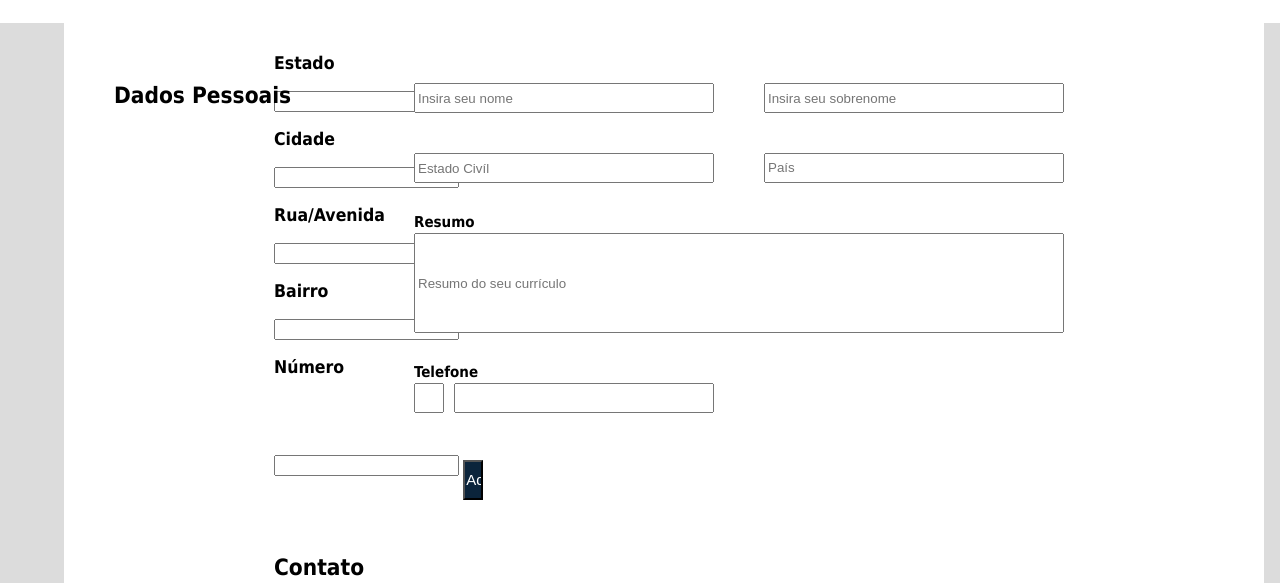
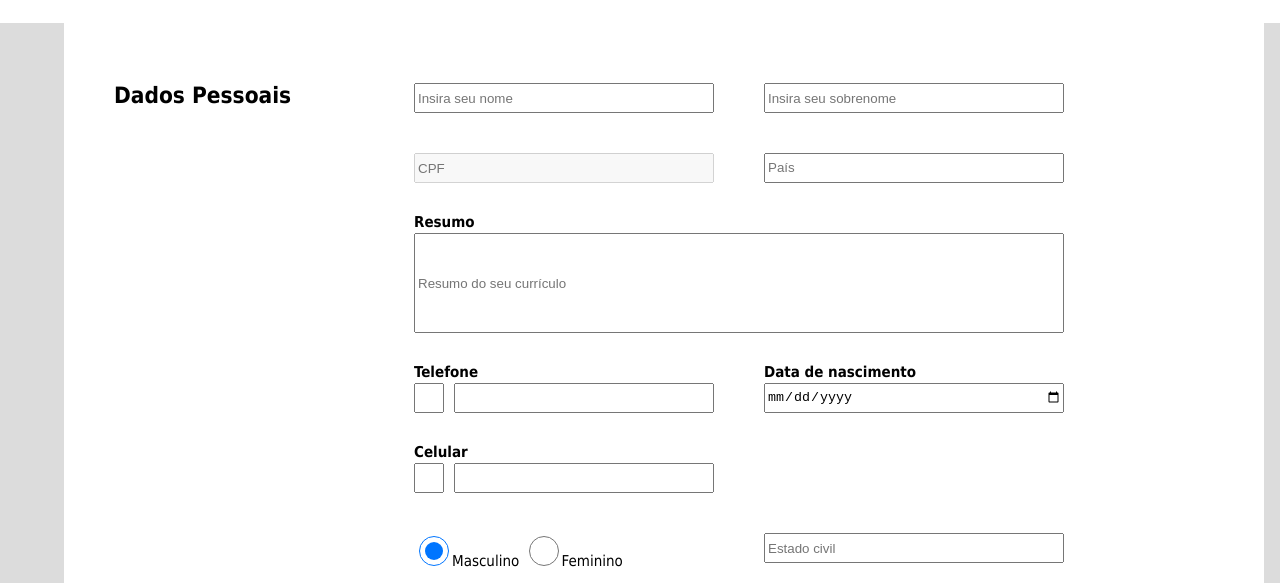
Before and after one commit to ViniciusSararoli/EasyJobs, a plain HTML site: page Curriculo/Index.html in a window 1280 px wide. Shown: the part 217-800 px from the top of the page. Drawn offline with Linux system fonts and the light colour scheme.

Commit message:
04-09-2020 22:36

```diff
--- a/Curriculo/Index.html
+++ b/Curriculo/Index.html
@@ -44,8 +44,8 @@
 				</datalist>
 		</div>
 
-		<div class="estadoCivil">
-			<input type="text" placeholder="Estado Civíl" name="estCivil">
+		<div class="cpf">
+			<input type="text" placeholder="CPF" name="cpf" maxlength="14" disabled="disabled">
 		</div>
 
 		<div class="resumo">
@@ -55,31 +55,51 @@
 
 		<div class="telefone">
 			<h1>Telefone</h1>
-			<input type="tel" name="ddd" id="ddd">
+			<input type="tel" name="dddTelefone" id="dddTelefone">
 			<input type="tel" name="numero" id="numero">
 		</div>
 
+		<div class="nascimento">
+			<h1>Data de nascimento</h1>
+			<input type="date" name="nascimento">
+		</div>
 
+
+		<div class="celular">
+			<h1>Celular</h1>
+			<input type="tel" name="dddCelular" id="dddCelular">
+			<input type="tel" name="celular" id="celular">
+		</div>
+
+
+		<div class="sexo">
+			<li>
+				<input type="radio" name="sexo" id="masculino" checked="checked">Masculino
+				<input type="radio" name="sexo" id="feminino">Feminino
+			</li>
+		</div>
+
+		<div class="estCivil">
+			<input list="estCivil" placeholder="Estado civil" name="estCivil">
+				<datalist id="estadoCivil">
+					<option value="Casado">
+					<option value="Ceparado">
+					<option value="Divorciado">
+					<option value="Solteiro">
+					<option value="Víudo">
+				</datalist>
+		</div>
 
 	<!--**********************************************************************-->
 
-		<div class="textbox">
-			<h3>Estado</h3>
-			<input type="text" placeholder="" name="">
 
-		<div class="textbox">
-			<h3>Cidade</h3>
-			<input type="text" placeholder="" name="">
 
-		<div class="textbox">
-			<h3>Rua/Avenida</h3>
-			<input type="text" placeholder="" name="">
 
-		<div class="textbox">
-			<h3>Bairro</h3>
-			<input type="text" placeholder="" name="">
 
-		<div class="textbox">
+
+
+
+	<!--	<div class="textbox">
 			<h3>Número</h3>
 			<input type="text" placeholder="" name="">
 
@@ -206,7 +226,7 @@
 
 		<div class="submit">
 			<input type="submit" value="Salvar">
-		</div>
+		</div> -->
 
 		</div>
 				<footer class="rodape"></footer>
--- a/Curriculo/Style.css
+++ b/Curriculo/Style.css
@@ -114,7 +114,7 @@ body {
 	left: 700;
 }
 
-.estadoCivil input{
+.cpf input{
 	float: left;
 	width:300px;
 	height:30px;
@@ -146,8 +146,7 @@ left: 350;
 	top: 400;
 	left: 350;
 }
-
-.telefone input#ddd{
+.telefone input#dddTelefone{
 	float: left;
 	width:30;
 	height:30;
@@ -155,7 +154,6 @@ left: 350;
 	top:430;
 	left: 350;
 }
-
 .telefone input#numero{
 	float: left;
 	width:260;
@@ -163,6 +161,62 @@ left: 350;
 	position: absolute;
 	top:430;
 	left: 390;
+}
+
+.celular h1{
+	font-size: 15;
+	position: absolute;
+	top: 480;
+	left: 350;
+}
+.celular input#dddCelular{
+	float: left;
+	width:30;
+	height:30;
+	position: absolute;
+	top:510;
+	left:350;
+}
+.celular input#celular{
+	float: left;
+	width:260;
+	height:30;
+	position: absolute;
+	top:510;
+	left: 390;
+}
+
+.nascimento h1{
+	font-size: 15;
+	position: absolute;
+	top: 400;
+	left: 700;
+}
+.nascimento input{
+	float: left;
+	width:300;
+	height:30;
+	position: absolute;
+	top:430;
+	left: 700;
+}
+
+.sexo {
+	position: absolute;
+	top:580;
+	left: 350;
+}
+.sexo input{
+	width: 30;
+	height: 30;
+	}
+
+.estCivil input{
+	position: absolute;
+	top:580;
+	left: 700;
+	width: 300;
+	height: 30;
 }
 
 /*--------------------------------------------------------------*/
```
